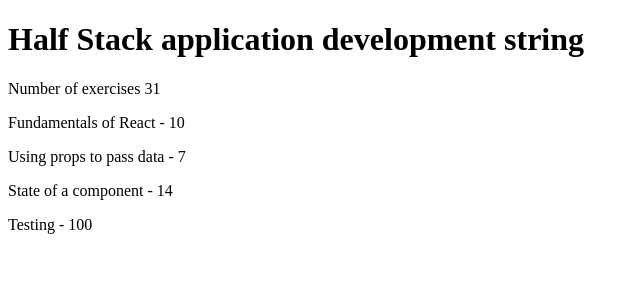
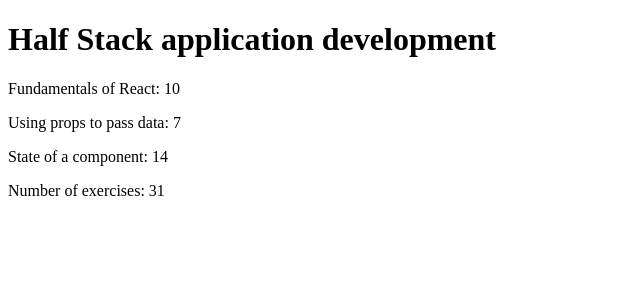
Before and after one commit to MINEGOBLIN/fullStackOpen, a React (Vite) app in the folder part 1/courseInfo/: page / in a window 1280 px wide. Shown: the top 300 px of the page, without its empty margins (0-640 px from the left). Built offline with nearby package versions, Linux system fonts and the light colour scheme.

Commit message:
Complete 1.4 step 4

```diff
--- a/part 1/courseInfo/src/App.jsx
+++ b/part 1/courseInfo/src/App.jsx
@@ -1,48 +1,54 @@
 const Header = (props) => {
   return (
-      <h1>{props.course} {props.test}</h1>
+      <h1>{props.course}</h1>
   )
 }
 
 const Content = (props) => {
-  const { exercises } = props
-  return (
+    return (
     <div>
-      {
-        exercises.map((e) => (<Part key={e.part} exercise={e}/>))
-      }
+      <Part part={props.parts[0].name} exercises={props.parts[0].exercises} />
+      <Part part={props.parts[1].name} exercises={props.parts[1].exercises} />
+      <Part part={props.parts[2].name} exercises={props.parts[2].exercises} />
     </div>
   )
 }
 
 const Part = (props) => {
-  const { exercise } = props
-  console.log(exercise)
-  return (
-    <p>{exercise.part} - {exercise.exercises}</p>
+    return (
+    <div>
+      <p>{props.part}: {props.exercises}</p>
+    </div>
   )
 }
 
 const Total = (props) => {
-  console.log(props)
   return (
-    <p>Number of exercises {props.total}</p>
+    <p>Number of exercises: {props.parts[0].exercises + props.parts[1].exercises + props.parts[2].exercises}</p>
   )
 }
 
 const App = () => {
   const course = 'Half Stack application development'
-  const partsAndExercises = [
-    { part: 'Fundamentals of React', exercises: 10 },
-    { part: 'Using props to pass data', exercises: 7 },
-    { part: 'State of a component', exercises: 14 },
-    { part: 'Testing', exercises: 100 },
+  const parts = [
+    {
+      name: 'Fundamentals of React',
+      exercises: 10
+    },
+    {
+      name: 'Using props to pass data',
+      exercises: 7
+    },
+    {
+      name: 'State of a component',
+      exercises: 14
+    }
   ]
   return (
     <div>
-      <Header course={course} test='string' />
-      <Total test='hello' total={partsAndExercises[0].exercises + partsAndExercises[1].exercises + partsAndExercises[2].exercises} />
-      <Content exercises={partsAndExercises}/>
+      <Header course={course} />
+      <Content parts={parts} />
+      <Total parts={parts} />
     </div>
   )
 }
```
